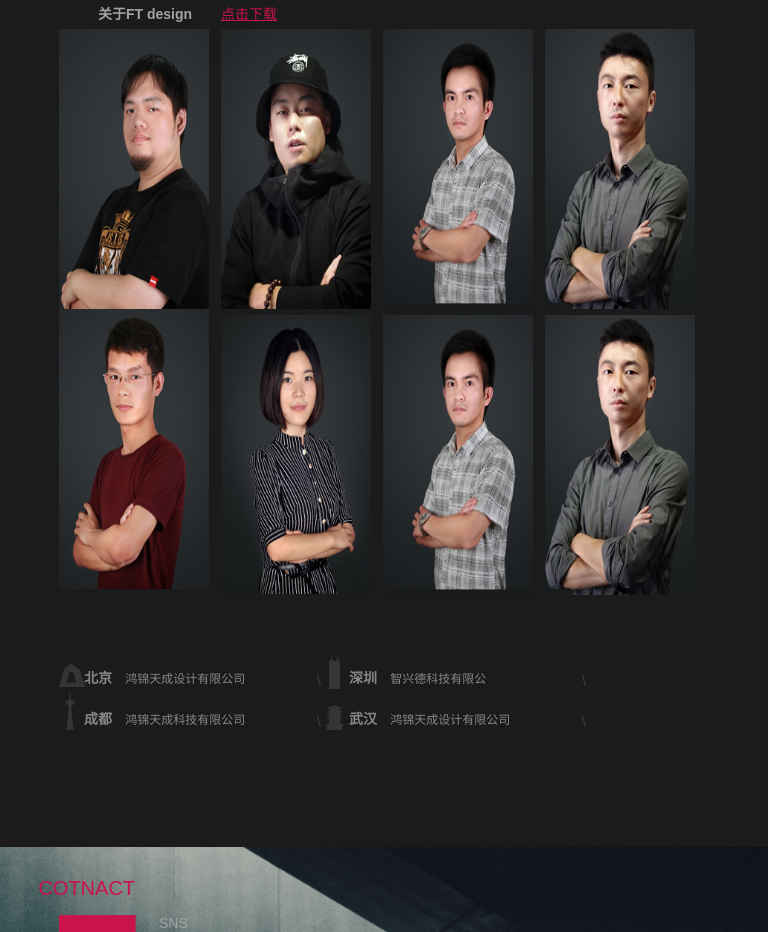
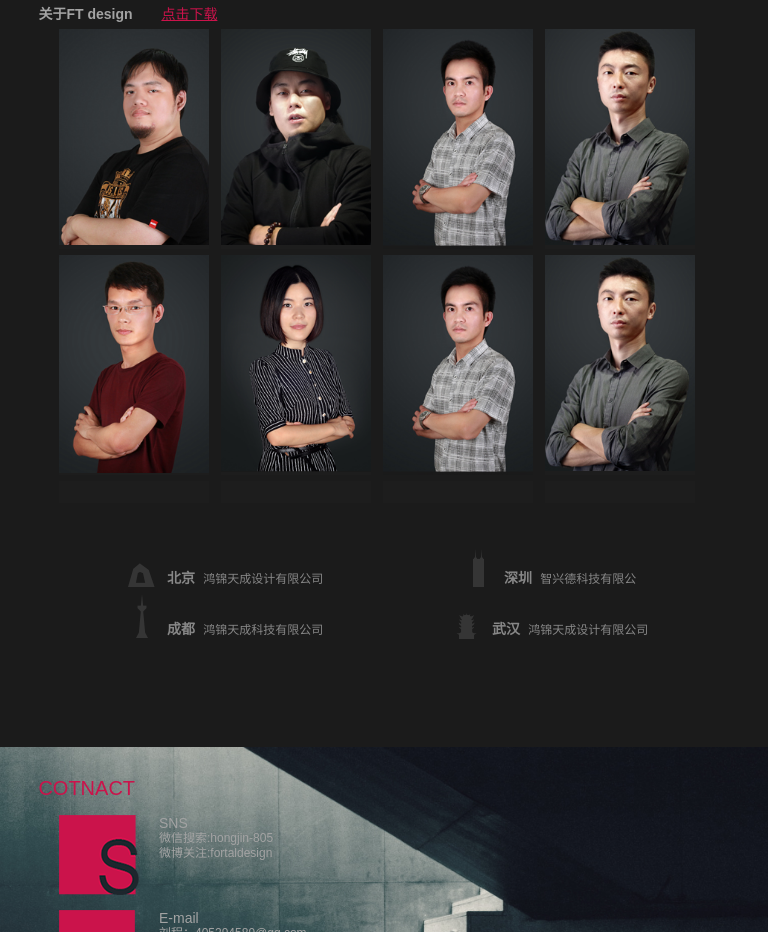
Before and after one commit to zhch92/FT--design, a website: page index.html in a window 768 px wide. Shown: the part 3060-3992 px from the top of the page. Drawn offline with Linux system fonts and the light colour scheme; no server answers.

Commit message:
页面最后调整

```diff
--- a/index.html
+++ b/index.html
@@ -576,20 +576,24 @@
 				</div>
 				<div class="company">
 					<ul class="clearfix">
-						<li class="li_1">
+						<li>
+						<em class="em_1"></em>
 							<span class="city">北京</span>
 							鸿锦天成设计有限公司 <i>\</i>
 						</li>
-						<li class="li_2">
+						<li>
+						<em class="em_2"></em>
 							<span class="city">深圳</span>
 							智兴德科技有限公 <i>\</i>
 						</li>
-						<li class="li_3">
+						<li>
+						<em class="em_3"></em>
 							<span class="city">成都</span>
 							鸿锦天成科技有限公司
 							<i>\</i>
 						</li>
-						<li class="li_4">
+						<li>
+						<em class="em_4"></em>
 							<span class="city">武汉</span>
 							鸿锦天成设计有限公司<i class="hide">\</i>
 						</li>
--- a/less/index.less
+++ b/less/index.less
@@ -486,12 +486,13 @@ body {
         }
         p {
             display: inline-block;
+            box-sizing: border-box;
             vertical-align: middle;
             line-height: 20px;
-            width: 98%;
+            width: 100%;
             text-align: center;
             font-size: 12px;
-            padding: 0 5px;
+            padding: 0 15px;
             span {
                 font-size: 16px;
             }
@@ -886,20 +887,20 @@ body {
     h1 {
         font-size: 70px;
         color: #cb134b;
-        padding-left: 98px;
+        padding-left: 5%;
         padding-top: 70px;
         margin: 0;
         z-index: 999;
         font-weight: 200;
     }
     .state {
-        padding-left: 98px;
+        padding-left: 5%;
         font-size: 14px;
         color: #a3a3a3;
         z-index: 999;
     }
     h3 {
-        padding-left: 98px;
+        padding-left: 5%;
         font-size: 14px;
         color: #a3a3a3;
         margin-top: 15px;
@@ -931,12 +932,14 @@ body {
                 }
                 img {
                     width: 100%;
-                    height: 100%;
+                    // height: 100%;
                     border: none;
                 }
                 .introduce {
                     // width: 175px;
                     // height: 85px;
+                    box-sizing: border-box;
+                    width: 100%;
                     padding: 15px;
                     position: absolute;
                     bottom: -120px;
@@ -951,6 +954,7 @@ body {
                     .text {
                         font-size: 14px;
                         line-height: 20px;
+                        width: 100%;
                     }
                 }
             }
@@ -1057,13 +1061,14 @@ body {
         margin: 0 auto;
         li {
             float: left;
-            width: 260px;
-            padding-left: 60px;
+            width: 320px;
+            // padding-left: 60px;
             font-size: 14px;
             color: #878787;
             padding-top: 20px;
-            line-height: 25px;
+            line-height: 50px;
             position: relative;
+            text-align: center;
             .city {
                 font-size: 20px;
                 font-weight: 600;
@@ -1071,30 +1076,48 @@ body {
             }
             i {
                 font-size: 16px;
-                position: absolute;
-                right: 5px;
                 font-style: normal;
                 position: absolute;
-                right: 3px;
-                top: 23px;
+                right: 0px;
+                top: 24px;
                 color: #3f3f3f;
             }
             .hide {
                 opacity: 0;
             }
         }
-        .li_1 {
-            background: url(../images/city_1.png) no-repeat 20px 15px;
-        }
-        .li_2 {
-            background: url(../images/city_2.png) no-repeat 30px 3px;
+        em{
+        	display: inline-block;
+        	vertical-align: middle;
+        }
+        .em_1 {
+        	width: 37px;
+        	height: 24px;
+            background: url(../images/city_1.png) no-repeat 0 center;
+            position: relative;
+            top: -5px;
+        }
+        .em_2 {
+        	width: 21px;
+        	height: 38px;
+            background: url(../images/city_2.png) no-repeat 0 center;
+            position: relative;
+            top: -12px;
         }
         ;
-        .li_3 {
-            background: url(../images/city_3.png) no-repeat 20px 0px;
-        }
-        .li_4 {
-            background: url(../images/city_4.png) no-repeat 22px 15px;
+        .em_3 {
+        	width: 22px;
+        	height: 44px;
+            background: url(../images/city_3.png) no-repeat 0 center;
+            position: relative;
+            top: -15px;
+        }
+        .em_4 {
+        	width: 31px;
+        	height: 26px;
+            background: url(../images/city_4.png) no-repeat 0 center;
+            position: relative;
+            top: -5px;
         }
     }
 }
@@ -1459,6 +1482,7 @@ body {
         .item {
             width: 1024px;
             height: 840px;
+            overflow: hidden;
             // ul {
             // 		li {
             // 				width: 186px;
@@ -1498,12 +1522,11 @@ body {
         .company {
             width: 1024px;
             li {
-                width: 216px;
-                padding-left: 40px;
+                width: 256px;
+
                 font-size: 12px;
                 color: #878787;
-                padding-top: 20px;
-                line-height: 20px;
+
                 .city {
                     font-size: 20px;
                     font-weight: 600;
@@ -1515,19 +1538,7 @@ body {
                     font-style: normal;
                 }
             }
-            .li_1 {
-                background: url(../images/city_1.png) no-repeat 0px 15px;
-            }
-            .li_2 {
-                background: url(../images/city_2.png) no-repeat 10px 3px;
-            }
-            ;
-            .li_3 {
-                background: url(../images/city_3.png) no-repeat 10px 0px;
-            }
-            .li_4 {
-                background: url(../images/city_4.png) no-repeat 10px 15px;
-            }
+
         }
     }
     .floor_7 {
@@ -1878,34 +1889,16 @@ body {
             width: 840px;
             li {
                 width: 185px;
-                padding-left: 25px;
+                // padding-left: 25px;
                 font-size: 6px;
                 color: #878787;
-                padding-top: 20px;
-                line-height: 20px;
+                // padding-top: 20px;
+                // line-height: 20px;
                 .city {
                     font-size: 14px;
                     font-weight: 600;
                     margin-right: 5px;
                 }
-                i {
-                    font-size: 14px;
-                    float: right;
-                    font-style: normal;
-                }
-            }
-            .li_1 {
-                background: url(../images/city_1.png) no-repeat 0px 15px;
-            }
-            .li_2 {
-                background: url(../images/city_2.png) no-repeat 5px 3px;
-            }
-            ;
-            .li_3 {
-                background: url(../images/city_3.png) no-repeat 5px 0px;
-            }
-            .li_4 {
-                background: url(../images/city_4.png) no-repeat 0px 15px;
             }
         }
     }
@@ -2090,6 +2083,20 @@ body {
             }
         }
     }
+    .floor_2{
+    	#more{
+    		width: 768px;
+    		ul{
+    			li{
+    				width: 162px;
+    				.name{
+    					margin: 10px 0 5px;
+
+    				}
+    			}
+    		}
+    	}
+    }
     .floor_3 {
         height: 468px;
         li {
@@ -2120,7 +2127,7 @@ body {
         }
     }
     .floor_6 {
-        height: 1000px;
+        height: 900px;
         h1 {
             font-size: 20px;
             padding-left: 5%;
@@ -2130,14 +2137,14 @@ body {
         }
         .item {
             width: 650px;
-            height: 575px;
+            height: 480px;
             overflow: hidden;
             ul {
                 width: auto;
                 li {
                     // height: 150px;
                     width: 150px;
-                    height: 280px;
+                    height: 220px;
                 }
                 .li_s {
                     height: 0 !important;
@@ -2170,7 +2177,7 @@ body {
             }
             .ul_5 {
                 left: 0px;
-                top: 280px;
+                top: 226px;
                 li:first-child {
                     height: 0;
                 }
@@ -2182,13 +2189,18 @@ body {
             ul {
                 li {
                     font-size: 12px;
-                    width: 240px;
+                    width: 325px;
+                    padding: 0;
                     .city {
                         font-size: 14px;
-                        margin-right: 10px;
-                    }
-                    .hide {
-                        opacity: 1;
+                        // margin-right: 10px;
+                    }
+                    i{
+                    	opacity: 0;
+                    }
+                    em{
+                    	width: 44px !important;
+                    	background-position: center!important;
                     }
                 }
                 // .li_1{
```
Also changed, not shown: css/index.css.
